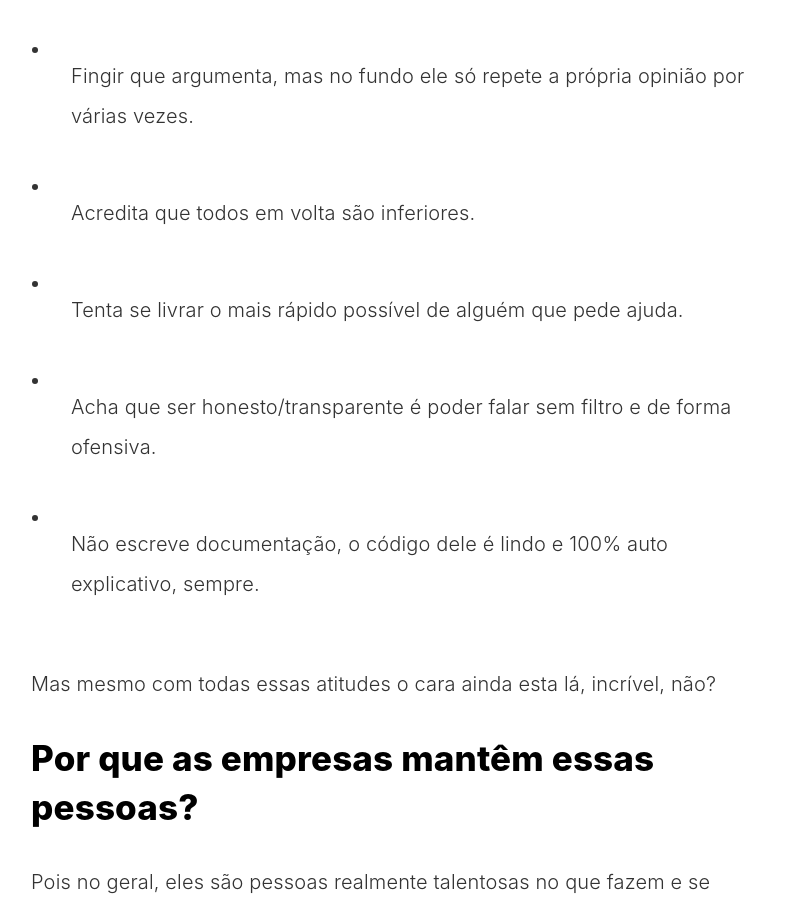
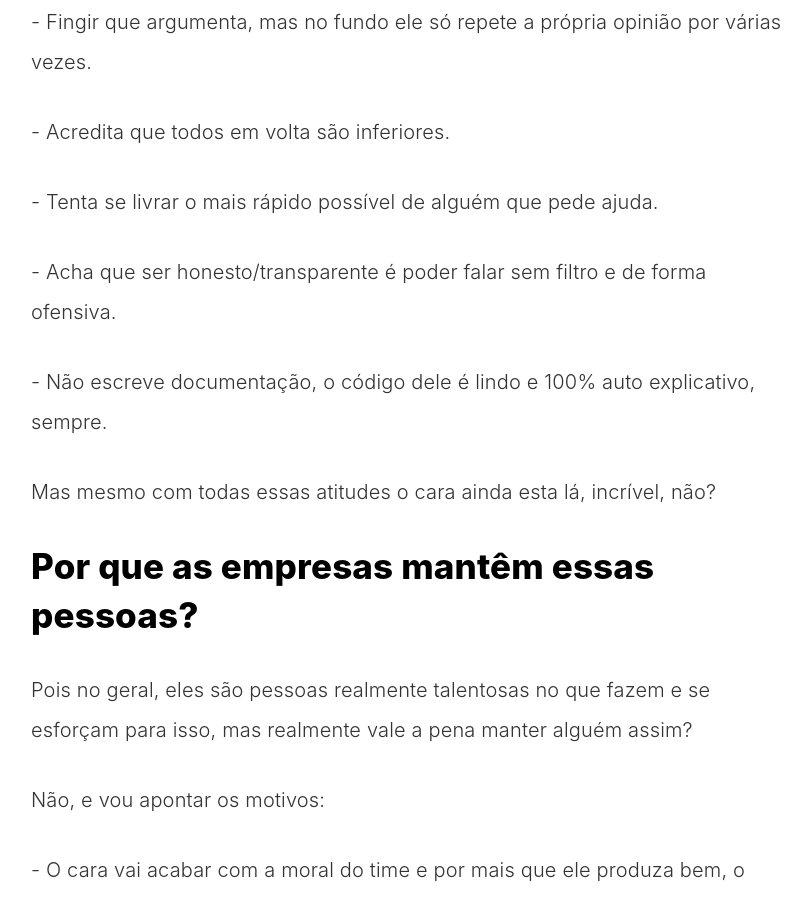
Before and after one commit to caioincau/caioincau.github.io, a Jekyll site: the page built from _posts/2018-04-19-nao-seja-cuzao.md, in a window 1280 px wide and 900 px high, scrolled down 2098 px. Shown: the whole window, without its empty margins (229-1040 px from the left). Built offline with Jekyll 4.4.1, drawn with Linux system fonts in a browser that asks for light colours; comment, search, counter and statistics services are not loaded; some of the changed text lies outside the part shown.

Commit message:
fix md problem

```diff
--- a/_posts/2018-04-19-nao-seja-cuzao.md
+++ b/_posts/2018-04-19-nao-seja-cuzao.md
@@ -28,17 +28,17 @@ O cuzão se parece como um dev normal, se veste como um dev normal, mas é nas s
 
 Atitudes comuns de um cuzão:
 
-- Achar que o código/solução dele é melhor do que a equipe toda, independente dos argumentos.
+ \- Achar que o código/solução dele é melhor do que a equipe toda, independente dos argumentos.
 
-- Fingir que argumenta, mas no fundo ele só repete a própria opinião por várias vezes.
+ \- Fingir que argumenta, mas no fundo ele só repete a própria opinião por várias vezes.
 
-- Acredita que todos em volta são inferiores.
+ \- Acredita que todos em volta são inferiores.
 
-- Tenta se livrar o mais rápido possível de alguém que pede ajuda.
+ \- Tenta se livrar o mais rápido possível de alguém que pede ajuda.
 
-- Acha que ser honesto/transparente é poder falar sem filtro e de forma ofensiva.
+ \- Acha que ser honesto/transparente é poder falar sem filtro e de forma ofensiva.
 
-- Não escreve documentação, o código dele é lindo e 100% auto explicativo, sempre.
+ \- Não escreve documentação, o código dele é lindo e 100% auto explicativo, sempre.
 
 Mas mesmo com todas essas atitudes o cara ainda esta lá, incrível, não?
 
@@ -48,13 +48,13 @@ Pois no geral, eles são pessoas realmente talentosas no que fazem e se esforça
 
 Não, e vou apontar os motivos:
 
-- O cara vai acabar com a moral do time e por mais que ele produza bem, o resto da equipe irá produzir menos por estar com a moral abalada.
+ \- O cara vai acabar com a moral do time e por mais que ele produza bem, o resto da equipe irá produzir menos por estar com a moral abalada.
 
-- Deficiência técnica pode ser consertada facilmente, temos livros, cursos, mentoria e muitos outros meios, já deficiência de caráter é bem mais complicado.
+ \- Deficiência técnica pode ser consertada facilmente, temos livros, cursos, mentoria e muitos outros meios, já deficiência de caráter é bem mais complicado.
 
-- Você está arriscando perder boas pessoas do time que interagem com ele.
+ \- Você está arriscando perder boas pessoas do time que interagem com ele.
 
-- Ele irá impedir o crescimento das pessoas a sua volta, seja diretamente ao não compartilhar conhecimento de forma empática ou só pelo fato de desincentivar as pessoas em volta.
+ \- Ele irá impedir o crescimento das pessoas a sua volta, seja diretamente ao não compartilhar conhecimento de forma empática ou só pelo fato de desincentivar as pessoas em volta.
 
 Veja que um cara desses, mesmo que produza muito, irá atrapalhar o time todo, além de como dito, deficiência técnica se concerta.
 
```
Also changed, not shown: 4 other files.
